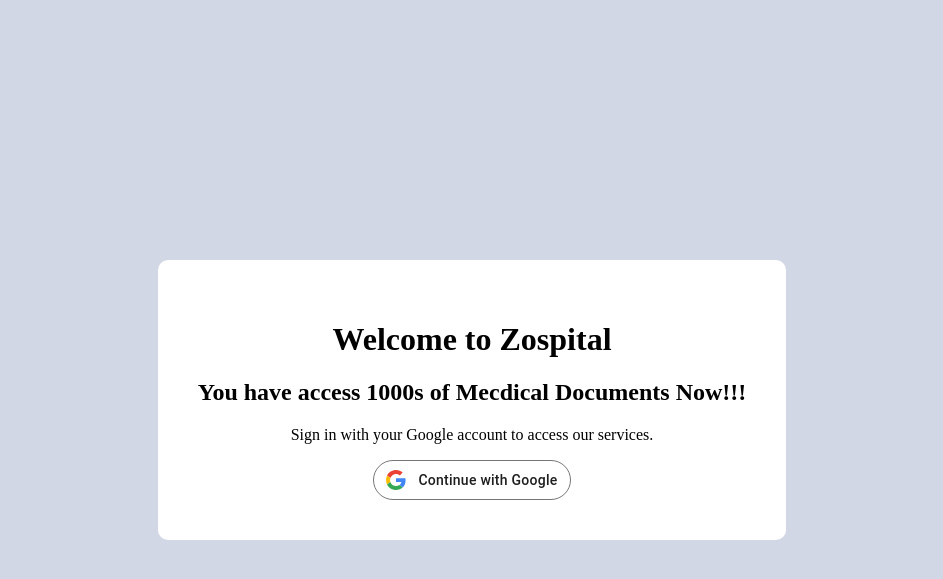
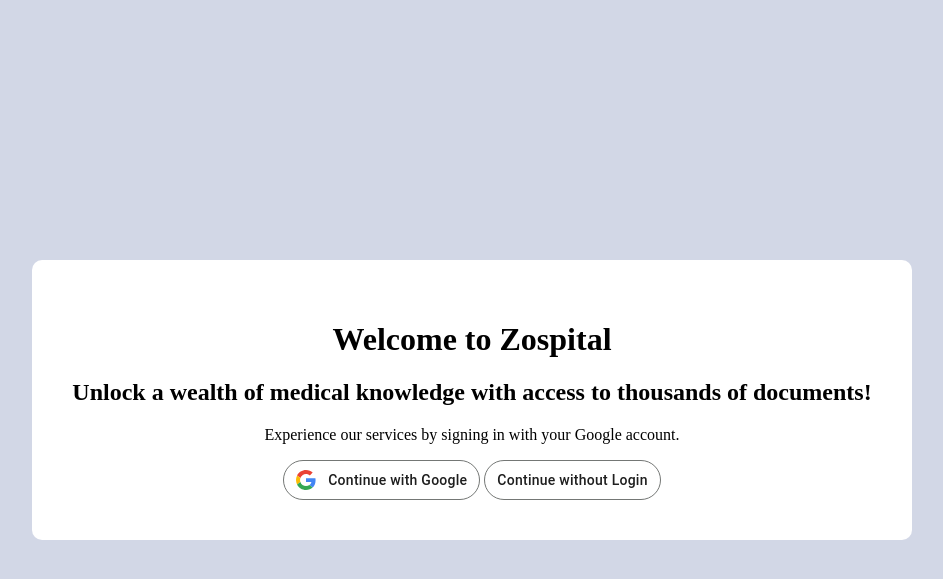
Before and after one commit to abhisingh977/medical_docu, a Flask app: template templates/login_page.html in a window 1280 px wide. Shown: the top 579 px of the page, without its empty margins (168-1111 px from the left). Run offline with Flask 3, Linux system fonts and the light colour scheme; the template is opened without the code that fills it, so the values that code supplies are empty; parts of the project's set-up code (start-up, migrations or seed data) failed here and were passed over.

Commit message:
continue without login

```diff
--- a/main.py
+++ b/main.py
@@ -39,6 +39,9 @@
 
     return render_template("login_page.html")
 
+@app.route("/no_login")
+def no_login():
+    return render_template("index.html")
 
 @app.route("/authed_user")
 @login_is_required
@@ -96,7 +99,6 @@
 
     return redirect("/authed_user")
 
-
 @app.route('/llm')
 def api1():
     # Access user input from the request
@@ -106,7 +108,6 @@
     # Replace the following line with your API 1 call
     api1_response = {"data": f"{llm_res}"}
     return jsonify(api1_response)
-
 
 @app.route('/search')
 def api2():
--- a/templates/login_page.html
+++ b/templates/login_page.html
@@ -32,8 +32,8 @@
             <!-- <img src="zospital-logo.png" alt="Zospital Logo"> -->
         </div>
         <h1>Welcome to Zospital</h1>
-        <h2>You have access 1000s of Mecdical Documents Now!!!</h2>
-        <p>Sign in with your Google account to access our services.</p>
+        <h2>Unlock a wealth of medical knowledge with access to thousands of documents!</h2>
+        <p>Experience our services by signing in with your Google account.</p>
 
         <button onclick="window.location.href='/login'" class="gsi-material-button">
             <div class="gsi-material-button-state"></div>
@@ -61,6 +61,15 @@
             </div>
         </button>
 
+        <button onclick="window.location.href='/no_login'" class="gsi-material-button">
+            <div class="gsi-material-button-state"></div>
+            <div class="gsi-material-button-content-wrapper">
+
+                <span class="gsi-material-button-contents">Continue without Login</span>
+                <span style="display: none;">Continue without Login</span>
+            </div>
+        </button>
+
     </div>
 
 </body>
```
